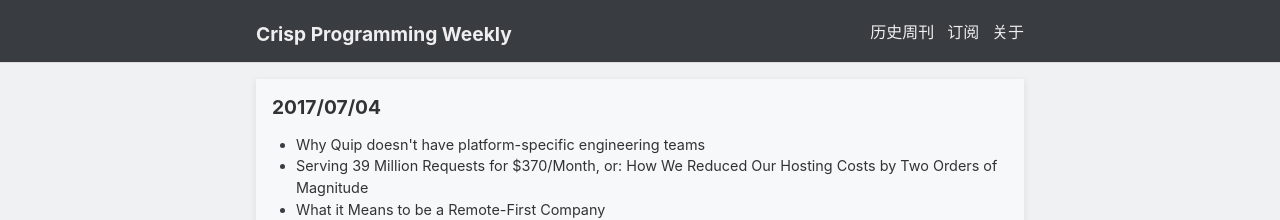
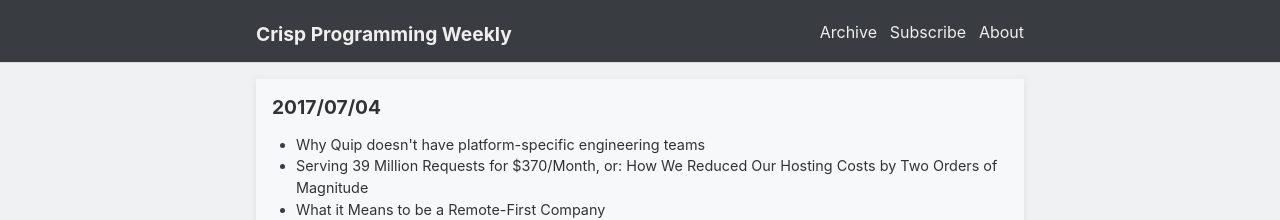
Before and after one commit to crispgm/weekly, a Jekyll site: the page built from index.html, in a window 1280 px wide. Shown: the top 220 px of the page. Built offline with Jekyll 4.4.1, drawn with Linux system fonts in a browser that asks for light colours.

Commit message:
Turn menu into English

```diff
--- a/_includes/header.html
+++ b/_includes/header.html
@@ -2,13 +2,13 @@
   <div class="wrapper">
     <div id="menu">
       <div class="menu-item {% if page.title == "Archive" %}{{ "menu-active" }}{% endif %}">
-        <a href="{{ site.baseurl }}/archive/">历史周刊</a>
+        <a href="{{ site.baseurl }}/archive/">Archive</a>
       </div>
       <div class="menu-item">
-        <a href="{{ site.baseurl }}/feed.xml" target="_blank">订阅</a>
+        <a href="{{ site.baseurl }}/feed.xml" target="_blank">Subscribe</a>
       </div>
       <div class="menu-item {% if page.title == "About" %}{{ "menu-active" }}{% endif %}">
-        <a href="{{ site.baseurl }}/about/">关于</a>
+        <a href="{{ site.baseurl }}/about/">About</a>
       </div>
     </div>
     <div id="head">
```
